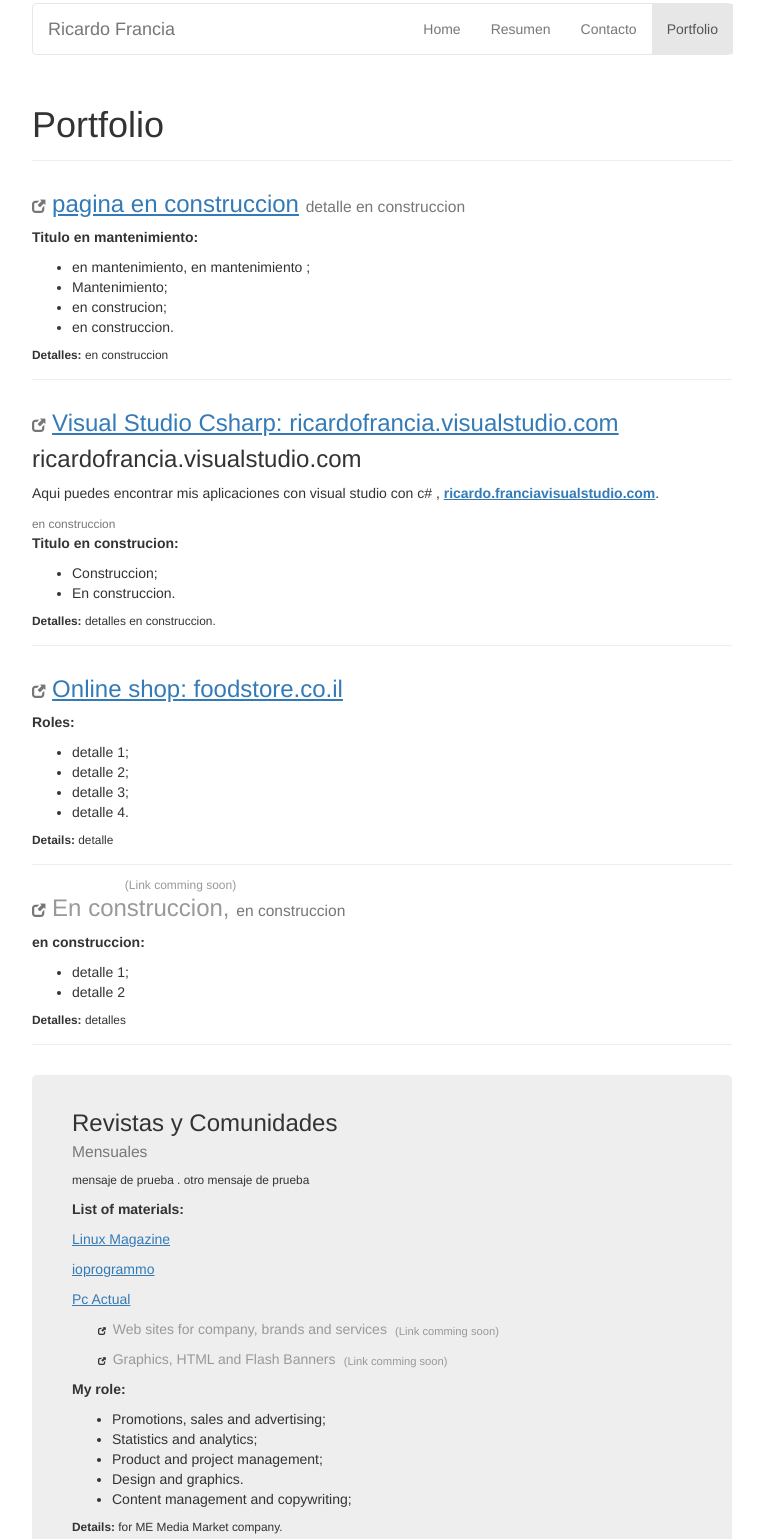
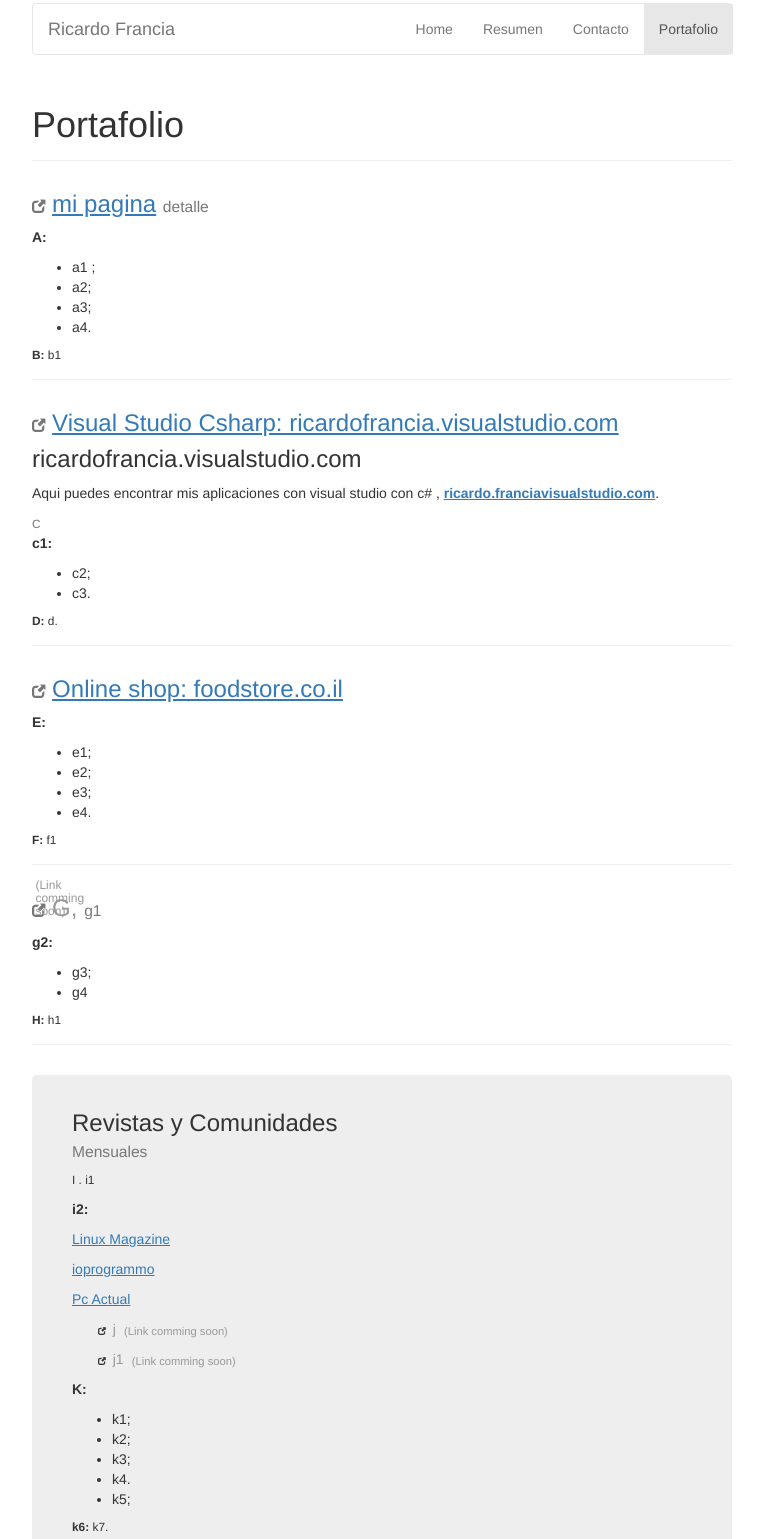
Before and after one commit to RichiF/vitae, a plain HTML site: page portfolio/index.html in a window 1280 px wide. Shown: the part 17-1556 px from the top of the page, without its empty margins (258-1021 px from the left). Drawn offline with nearby package versions, Linux system fonts and the light colour scheme; files whose address does not match are found by name.

Commit message:
cambio 2 10 abril
cambio 2 10 abril

```diff
--- a/portfolio/index.html
+++ b/portfolio/index.html
@@ -30,28 +30,28 @@
 					<li><a href="../index.html">Home</a></li>
 					<li><a href="../resume/index.html">Resumen</a></li>
 					<li><a href="../contact/index.html">Contacto</a></li>
-					<li class="active"><a>Portfolio</a></li>
+					<li class="active"><a>Portafolio</a></li>
 				</ul>
 			</div>
 		</div>
 	</div>
 
-	<h1>Portfolio</h1>
+	<h1>Portafolio</h1>
 
 	<hr class="as-d">
 	<div class="as-p">
 		<h3><span class="glyphicon glyphicon-new-window small as"></span>
-			<a target="_blank"  href="https://richif.github.io/vitae">pagina en construccion</a>
-			<span class="text-muted small">detalle en construccion</span>
+			<a target="_blank"  href="https://richif.github.io/vitae">mi pagina</a>
+			<span class="text-muted small">detalle </span>
 		</h3>
-		<p><b>Titulo en mantenimiento:</b></p>
+		<p><b>A:</b></p>
 		<ul>
-			<li>en mantenimiento, en mantenimiento ;</li>
-			<li>Mantenimiento;</li>
-			<li>en construcion;</li>
-			<li>en construccion.</li>
+			<li>a1 ;</li>
+			<li>a2;</li>
+			<li>a3;</li>
+			<li>a4.</li>
 		</ul>
-		<p class="small"><b>Detalles:</b>  en construccion</p>
+		<p class="small"><b>B:</b> b1 </p>
 	</div>
 
 	<hr class="as-d">
@@ -63,14 +63,14 @@
 				<p>Aqui puedes encontrar mis aplicaciones con visual studio con c# , <a target="_blank" href="https://ricardofrancia.visualstudio.com/"><strong class="nobr">ricardo.franciavisualstudio.com</strong></a>.</p>
 
 			</a>
-			<span class="text-muted small">en construccion</span>
+			<span class="text-muted small">C</span>
 		</h3>
-		<p><b>Titulo en construcion:</b></p>
+		<p><b>c1:</b></p>
 		<ul>
-			<li>Construccion;</li>
-			<li>En construccion.</li>
+			<li>c2;</li>
+			<li>c3.</li>
 		</ul>
-		<p class="small"><b>Detalles:</b> detalles en construccion.</p>
+		<p class="small"><b>D:</b> d.</p>
 	</div>
 
 	<hr class="as-d">
@@ -79,28 +79,28 @@
 			<a target="_blank" href="https://plus.google.com/photos/118163115507546924967/albums/5979499188546276529?authkey=CODT6PqC46j0Vg">Online shop: foodstore.co.il</a>
 			<span class="text-muted small"></span>
 		</h3>
-		<p><b>Roles:</b></p>
+		<p><b>E:</b></p>
 		<ul>
-			<li>detalle 1;</li>
-			<li>detalle 2;</li>
-			<li>detalle 3;</li>
-			<li>detalle 4.</li>
+			<li>e1;</li>
+			<li>e2;</li>
+			<li>e3;</li>
+			<li>e4.</li>
 		</ul>
-		<p class="small"><b>Details:</b>  detalle</p>
+		<p class="small"><b>F:</b>  f1</p>
 	</div>
 
 	<hr class="as-d">
 	<div class="as-p">
 		<h3><span class="glyphicon glyphicon-new-window small as"></span>
-			<a target="_blank">En construccion, </a>
-			<span class="text-muted small">en construccion</span>
+			<a target="_blank">G, </a>
+			<span class="text-muted small">g1</span>
 		</h3>
-		<p><b>en construccion:</b></p>
+		<p><b>g2:</b></p>
 		<ul>
-			<li>detalle 1;</li>
-			<li>detalle 2</li>
+			<li>g3;</li>
+			<li>g4</li>
 		</ul>
-		<p class="small"><b>Detalles:</b> detalles</p>
+		<p class="small"><b>H:</b> h1</p>
 	</div>
 
 	<hr class="as-d">
@@ -108,9 +108,9 @@
 		<h3>Revistas y Comunidades
 			<br><span class="text-muted small">Mensuales</span>
 		</h3>
-		<p class="small">mensaje de prueba .
-			otro mensaje de prueba</p>
-		<p><b>List of materials:</b></p>
+		<p class="small">I .
+			i1</p>
+		<p><b>i2:</b></p>
 		<p><span class="Revista mensual "></span>
 			<a target="_blank" href="https://www.linux-magazine.it/">Linux Magazine</a>
 		</p>
@@ -123,21 +123,21 @@
 			</a>
 		</p>
 		<p><span class="glyphicon glyphicon-new-window small as"></span>
-			<a target="_blank">Web sites for company, brands and services</a>
+			<a target="_blank">j</a>
 		</p>
 		<p><span class="glyphicon glyphicon-new-window small as"></span>
-			<a target="_blank">Graphics, HTML and Flash Banners</a>
+			<a target="_blank">j1</a>
 		</p>
 
-		<p><b>My role:</b></p>
+		<p><b>K:</b></p>
 		<ul>
-			<li>Promotions, sales and advertising;</li>
-			<li>Statistics and analytics;</li>
-			<li>Product and project management;</li>
-			<li>Design and graphics.</li>
-			<li>Content management and copywriting;</li>
+			<li>k1;</li>
+			<li>k2;</li>
+			<li>k3;</li>
+			<li>k4.</li>
+			<li>k5;</li>
 		</ul>
-		<p class="small"><b>Details:</b> for ME Media Market company.</p>
+		<p class="small"><b>k6:</b> k7.</p>
 	</div>
 
 	<hr class="as-d">
```
